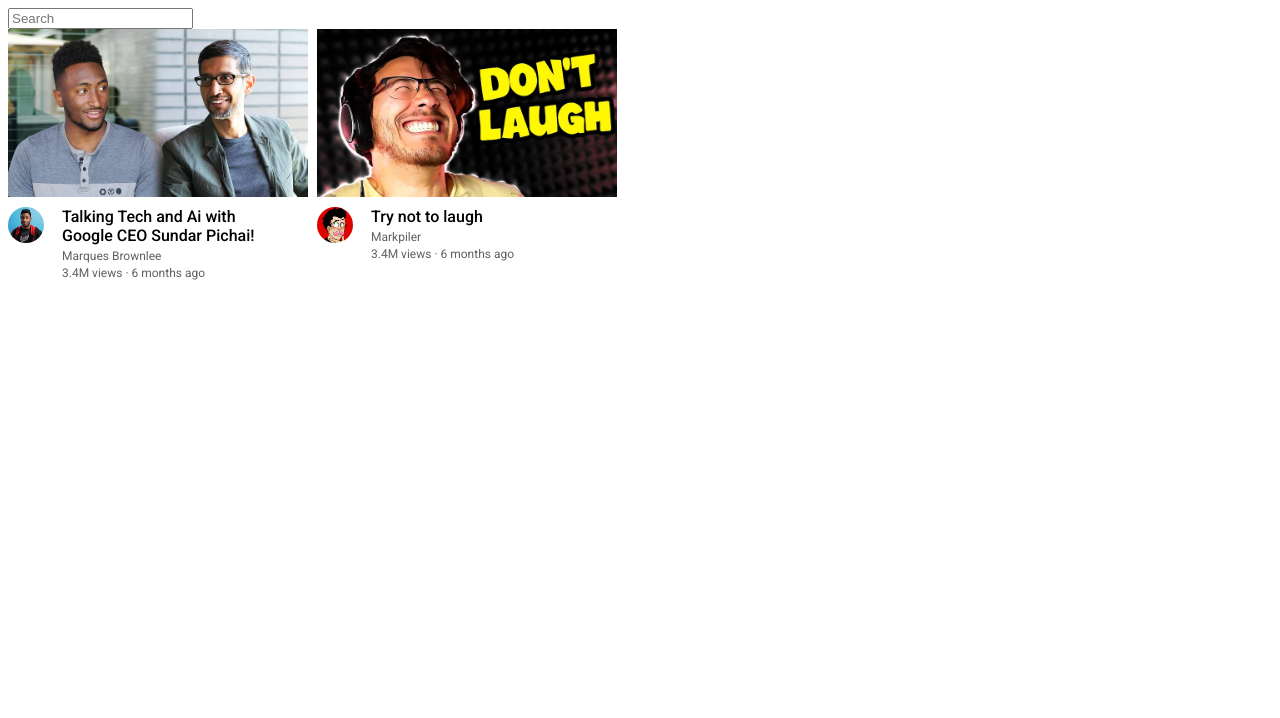
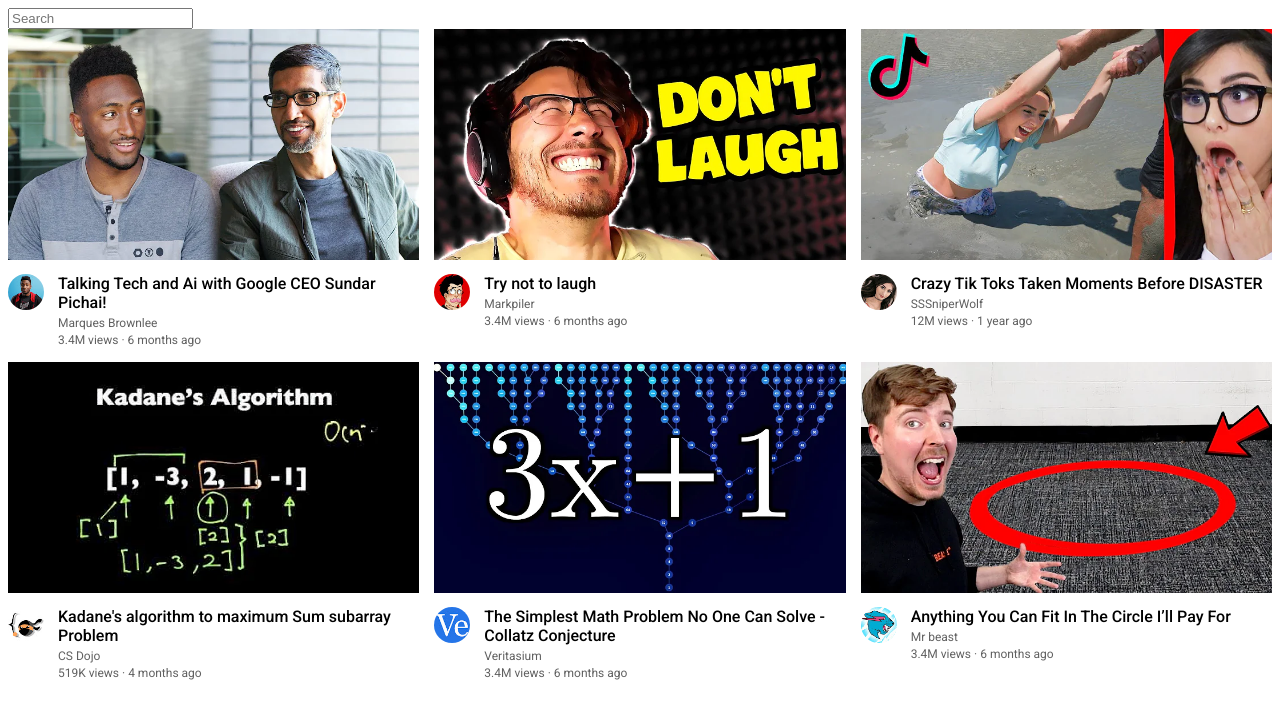
Before and after one commit to basith-04/youtube-clone, a plain HTML site: page index.html in a window 1280 px wide. Drawn offline with Linux system fonts and the light colour scheme.

Commit message:
implemented grid layout

```diff
--- a/index.html
+++ b/index.html
@@ -16,8 +16,8 @@
         }
 
         .thumbnail {
-            width: 300px;
-            display: block;
+            width: 100%;
+
         }
 
         .search-bar {
@@ -25,12 +25,7 @@
 
         }
 
-        .video-preview {
-            width: 300px;
-            display: inline-block;
-            vertical-align: top;
-            margin-right: 5px;
-        }
+
 
         .thumbnail-row {
             margin-bottom: 10px;
@@ -63,15 +58,17 @@
         }
 
 
-        .profile-div {
-            width: 50px;
-            display: inline-block;
-            vertical-align: top;
+        .info-grid {
+            display: grid;
+            grid-template-columns: 50px 1fr;
         }
 
-        .videoinfo-div {
-            display: inline-block;
-            width: 200px;
+        .video-grid {
+            display: grid;
+            grid-template-columns: 1fr 1fr 1fr;
+            column-gap: 15px;
+            row-gap: 15px;
+
         }
     </style>
 </head>
@@ -80,6 +77,8 @@
     <input class="search-bar" type="text" placeholder="Search">
 
 
+    <div class="video-grid">
+
         <div class="video-preview">
             <div class="thumbnail-row">
                 <img class="thumbnail" src="images/thumbnail-1.webp">
@@ -87,7 +86,7 @@
             </div>
 
 
-        <div>
+            <div class="info-grid">
                 <div class="profile-div">
                     <img class="channel-icon" src="images/channel-1.jpeg">
 
@@ -113,7 +112,7 @@
             </div>
 
 
-        <div>
+            <div class="info-grid">
                 <div class="profile-div">
                     <img class="channel-icon" src="images/channel-2.jpeg">
 
@@ -128,8 +127,119 @@
                 </div>
 
             </div>
+        </div>
+
+        <div class="video-preview">
+            <div class="thumbnail-row">
+                <img class="thumbnail" src="images/thumbnail-3.webp">
+
+            </div>
 
 
+            <div class="info-grid">
+                <div class="profile-div">
+                    <img class="channel-icon" src="images/channel-3.jpeg">
+
+                </div>
+                <div class="videoinfo-div">
+
+                    <p class="video-title">
+                        Crazy Tik Toks Taken Moments Before DISASTER</p>
+                    <p class="video-author">SSSniperWolf
+
+                    </p>
+                    <p class="video-stats"> 12M views &#183; 1 year ago</p>
+                </div>
+
+            </div>
+
+
+        </div>
+
+
+
+        <div class="video-preview">
+            <div class="thumbnail-row">
+                <img class="thumbnail" src="images/thumbnail-5.webp">
+
+            </div>
+
+
+            <div class="info-grid">
+                <div class="profile-div">
+                    <img class="channel-icon" src="images/channel-5.jpeg">
+
+                </div>
+                <div class="videoinfo-div">
+
+                    <p class="video-title">Kadane's algorithm to maximum Sum subarray Problem</p>
+                    <p class="video-author">CS Dojo </p>
+                    <p class="video-stats">
+                        519K views &#183; 4 months ago
+                    </p>
+                </div>
+
+            </div>
+
+        </div>
+
+        <div class="video-preview">
+            <div class="thumbnail-row">
+                <img class="thumbnail" src="images/thumbnail-4 (1).webp">
+
+            </div>
+
+
+            <div class="info-grid">
+                <div class="profile-div">
+                    <img class="channel-icon" src="images/channel-4.jpeg">
+
+                </div>
+                <div class="videoinfo-div">
+
+                    <p class="video-title">
+                        The Simplest Math Problem No One Can Solve - Collatz Conjecture
+
+                    </p>
+                    <p class="video-author">Veritasium </p>
+                    <p class="video-stats"> 3.4M views &#183; 6 months ago</p>
+                </div>
+
+            </div>
+
+
+        </div>
+
+
+
+        <div class="video-preview">
+            <div class="thumbnail-row">
+                <img class="thumbnail" src="images/thumbnail-6.webp">
+
+            </div>
+
+
+            <div class="info-grid">
+                <div class="profile-div">
+                    <img class="channel-icon" src="images/channel-6.jpeg">
+
+                </div>
+                <div class="videoinfo-div">
+
+                    <p class="video-title">
+                        Anything You Can Fit In The Circle I’ll Pay For </p>
+                    <p class="video-author">Mr beast </p>
+                    <p class="video-stats">
+                        3.4M views &#183; 6 months ago
+                    </p>
+                </div>
+
+            </div>
+
+
+
+
+        </div>
     </div>
 
 
```
Also changed, not shown: images/channel-3.jpeg (added), images/channel-4.jpeg (added), images/channel-5.jpeg (added), images/channel-6.jpeg (added), images/channel-7.jpeg (added), images/thumbnail-3.webp (added), images/thumbnail-4 (1).webp (added), images/thumbnail-5.webp (added), images/thumbnail-6.webp (added). Lines whose indentation alone changed are shown as unchanged.
